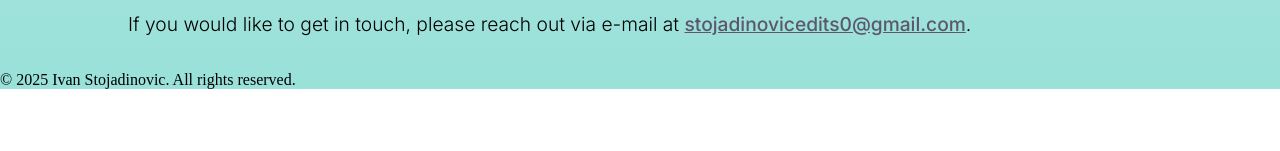
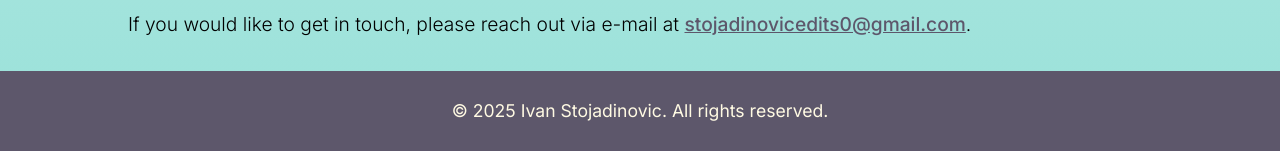
Before and after one commit to Ivan3342/Video-Editing, a plain HTML site: page index.html in a window 1280 px wide. Shown: the part 1497-1648 px from the top of the page. Before the commit the page ends 1586 px from the top, so only its background shows below. Drawn offline with Linux system fonts and the light colour scheme.

Commit message:
finished home paged (added footer)

```diff
--- a/style.css
+++ b/style.css
@@ -242,5 +242,15 @@ main {
 }
 
 footer {
+    background-color: var(--wenge);
+    height: 10vh;
+    display: flex;
+    justify-content: center;
+    align-items: center;
 
+    & p {
+        font-family: var(--primary-font);
+        color: var(--cornsilk);
+        font-size: 1.1rem;
+    }
 }
```
